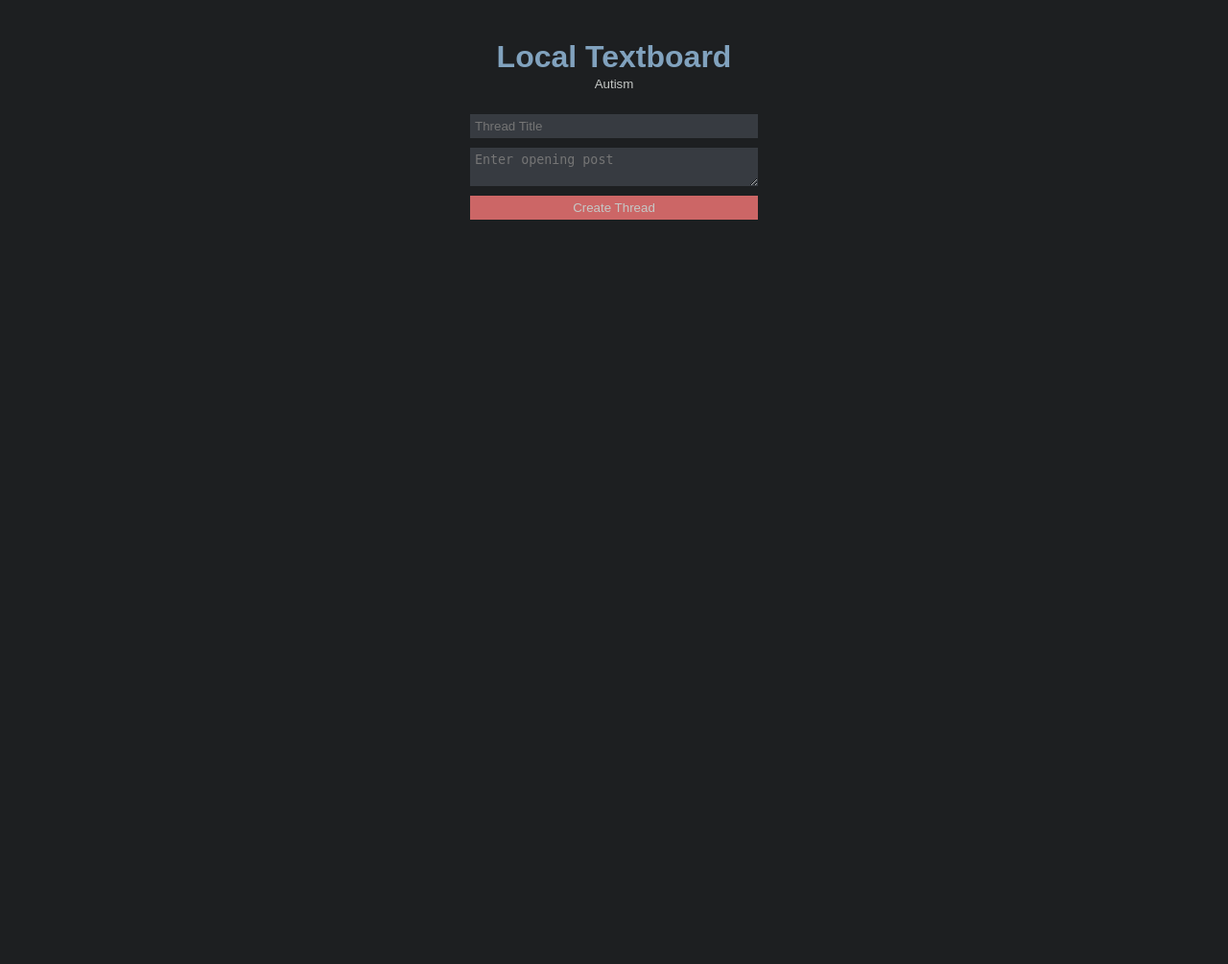
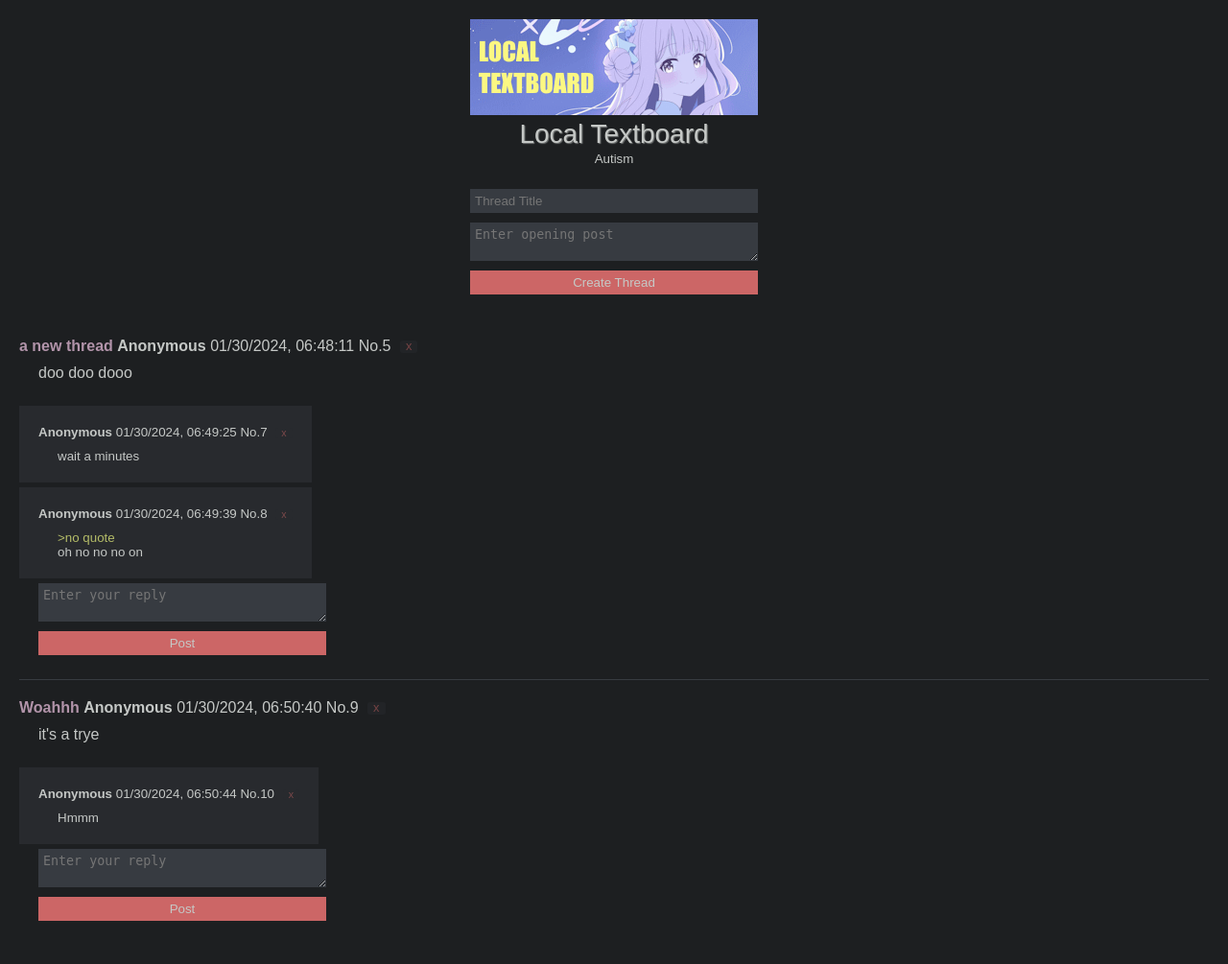
Before and after one commit to mjg-regular/local-textboard, a Flask app: page / in a window 1280 px wide. Shown: the whole page at 96% size. Before the commit the page ends 229 px from the top, so only its background shows below. Run offline with Flask 3, Linux system fonts and the light colour scheme.

Commit message:
QoL Updates
New implementations:

- saves the state of the board even if you exit
- mika
- delete button

```diff
--- a/app.py
+++ b/app.py
@@ -1,34 +1,75 @@
 # Import necessary libraries
-from flask import Flask, render_template, request, redirect, url_for, jsonify  # Add jsonify to the import
-
+from flask import Flask, render_template, request, redirect, url_for, jsonify
+import json
+import os
+from datetime import datetime  # For timestamping posts
 
 app = Flask(__name__)
 
 # Data structure to store threads
 threads = []
 
+# Helper functions to load and save threads to a JSON file
+def save_threads():
+    with open('threads.json', 'w') as file:
+        json.dump(threads, file)
+
+def load_threads():
+    if os.path.isfile('threads.json'):
+        with open('threads.json', 'r') as file:
+            return json.load(file)
+    return []
+
 @app.route('/')
 def index():
     return render_template('index.html', threads=threads)
 
-# Flask app routes
+# app.py
+post_counter = 0
+
 @app.route('/create-thread', methods=['POST'])
 def create_thread():
+    global post_counter
     title = request.form.get('title')
     content = request.form.get('content')  # Get the opening post content
     if title and content:  # Make sure both title and content are provided
-        threads.append({'title': title, 'posts': [content]})  # Save the opening post along with the title
+        post_counter += 1
+        threads.append({'title': title, 'posts': [{'name': 'Anonymous', 'date': datetime.now().strftime("%m/%d/%Y, %H:%M:%S"), 'number': post_counter, 'content': content}]})  # Save the opening post along with the title, date and number
+        save_threads()  # Save threads after adding new thread
     return redirect(url_for('index'))
-
 
 @app.route('/post/<int:thread_id>', methods=['POST'])
 def post(thread_id):
+    global post_counter
     content = request.form.get('content')
     if content:
-        threads[thread_id]['posts'].append(content)
-    return jsonify(content=content)  # Return only the new post's content as JSON
+        post_counter += 1
+        post = {'name': 'Anonymous', 'date': datetime.now().strftime("%m/%d/%Y, %H:%M:%S"), 'number': post_counter, 'content': content}
+        threads[thread_id]['posts'].append(post)
+        save_threads()  # Save threads after adding new post
+    return jsonify(post)  # Return the new post as JSON
 
+@app.route('/delete-post', methods=['POST'])
+def delete_post():
+    global threads
+    thread_id = request.form.get('thread_id', type=int)
+    post_number = request.form.get('post_number', type=int)
+    is_opening_post = False
 
+    for index, thread in enumerate(threads):
+        if thread['posts'][0]['number'] == post_number:
+            is_opening_post = True
+            del threads[index]
+            break
+        else:
+            thread['posts'][:] = [post for post in thread['posts'] if post['number'] != post_number]
+
+    save_threads()
+    # Return indication if it was an opening post or not
+    return jsonify({'is_opening_post': is_opening_post}), 204
+
+# Load threads from file when the application starts
+threads = load_threads()
 
 if __name__ == '__main__':
-    app.run(debug=True)
+    app.run(debug=True, threaded=False)
--- a/static/scripts.js
+++ b/static/scripts.js
@@ -1,5 +1,5 @@
 /* scripts.js */
-document.addEventListener("DOMContentLoaded", function(){
+document.addEventListener("DOMContentLoaded", function () {
     const forms = document.querySelectorAll("form.reply-form");
     forms.forEach((form) => {
         form.addEventListener("submit", (event) => {
@@ -16,23 +16,83 @@ document.addEventListener("DOMContentLoaded", function(){
             }).then((json) => {
                 const newPost = document.createElement('div');
                 newPost.classList.add('post');
-                const lines = json.content.split('\r\n');
+                newPost.setAttribute('id', `post-${json.number}`);
+
+                const anonymous = document.createElement('strong');
+                anonymous.textContent = 'Anonymous';
+                newPost.appendChild(anonymous);
+
+                const date = document.createElement('span');
+                date.textContent = ' ' + json.date + ' No.' + json.number;
+                newPost.appendChild(date);
+
+                const deleteBtn = document.createElement('button');
+                deleteBtn.textContent = 'x';
+                deleteBtn.className = 'delete-btn';
+                deleteBtn.setAttribute('data-thread-id', json.thread_id);
+                deleteBtn.setAttribute('data-post-number', json.number);
+                newPost.appendChild(deleteBtn);
+
+                const postContent = document.createElement('div');
+                postContent.classList.add('post-content');
+
+                const lines = json.content.split('\n');
                 lines.forEach((line, index) => {
                     const span = document.createElement('span');
                     if (line.startsWith('>')) {
                         span.classList.add('quote');
                     }
                     span.textContent = line;
-                    newPost.appendChild(span);
+                    postContent.appendChild(span);
                     if (index !== lines.length - 1) {
-                        newPost.appendChild(document.createElement('br'));
+                        postContent.appendChild(document.createElement('br'));
                     }
                 });
-                form.previousElementSibling.appendChild(newPost);
+
+                newPost.appendChild(postContent);
+
+                // Find the last '.post' or '.opening-post' in the '.thread' and insert the new post after it
+                let lastPost = form.parentElement.querySelector('.post:last-of-type');
+                if (!lastPost) { // If there are no '.post', this must be a new thread, find '.opening-post' instead
+                    lastPost = form.parentElement.querySelector('.opening-post');
+                }
+                lastPost.after(newPost);
                 form.reset();
             }).catch((error) => {
                 console.error('There has been a problem with your fetch operation:', error);
             });
         });
     });
+
+    // Event delegation to handle click events on delete buttons
+    document.addEventListener('click', function (event) {
+        if (event.target.matches('.delete-btn')) {
+            event.preventDefault();
+            const postNumber = event.target.dataset.postNumber;
+            const threadId = event.target.dataset.threadId;
+            fetch(`/delete-post`, {
+                method: 'POST',
+                headers: {
+                    'Content-Type': 'application/x-www-form-urlencoded',
+                },
+                body: `thread_id=${threadId}&post_number=${postNumber}`,
+            }).then(response => {
+                if (response.ok) {
+                    // Check if the post to be deleted is an opening post
+                    // If so, delete the whole thread container
+                    const postElement = document.getElementById(`post-${postNumber}`);
+                    if(postElement && postElement.classList.contains('opening-post')) {
+                        postElement.parentNode.remove();
+                    } else {
+                        // If it's a reply, just remove that post
+                        postElement.remove();
+                    }
+                } else {
+                    console.error('Failed to delete the post');
+                }
+            }).catch(error => {
+                console.error('Error:', error);
+            });
+        }
+    });
 });
--- a/static/styles.css
+++ b/static/styles.css
@@ -11,7 +11,14 @@ h1, h2 {
 }
 h1 {
     text-align: center; /* Center the main title */
+    color: rgb(197, 200, 198);
+    font-family: sans-serif;
+    font-size: 28px;
+    font-weight: 400;
+    text-shadow: rgba(167, 170, 168, 0.6) 1px 1px 1px;
+    white-space: pre-line;
     margin-bottom: 0;
+    margin-top: 0;
 }
 input[type=text], input[type=submit], textarea {
     background-color: #373b41; /* Tomorrow Night Comment */
@@ -52,6 +59,8 @@ form {
     color: #c5c8c6;
     display: inline-block; /* Make width adapt to content */
     width: auto; /* Auto width */
+    clear: both; /* Clear floated elements on both sides */
+
 }
 .op-post {
     background-color: transparent; /* Remove bg color from OP post */
@@ -78,8 +87,38 @@ form {
 blockquote {
     color: #b5bd68; /* Tomorrow Green for blockquotes */
 }
-
-
 .reply-form {
     margin-left: 15px; /* Indent form to match replies */
 }
+
+.opening-post {
+    background-color: transparent; /* Remove background color */
+    padding: 0; /* Remove padding */
+    margin-top: 0; /* Align with title */
+    margin-bottom: 20px;
+}
+.thread-title {
+    color: #b294aa; /* Your chosen color */
+}
+
+.post-content {
+    margin-top: 10px; /* Create space between date and post content */
+    padding-left: 20px; /* Indent post contents */
+}
+.delete-btn {
+    background-color: #282a2e; /* Tomorrow Selection */
+    color: #cc6666; /* Tomorrow Red for delete text */
+    border: none;
+    font-size: 0.8em; /* Smaller font size for delete button */
+    line-height: 1; /* Adjust line height */
+    padding: 0 6px; /* Padding on sides but not top/bottom */
+    cursor: pointer;
+    vertical-align: middle; /* Align with text vertically */
+    margin-left: 5px; /* Spacing from the post number */
+    border-radius: 3px; /* Rounded corners for aesthetics */
+    opacity: 0.5; /* Semi-transparent button by default */
+    transition: opacity 0.2s; /* Transition effect for opacity change */
+}
+.delete-btn:hover {
+    opacity: 1; /* Fully visible on hover */
+}
--- a/templates/index.html
+++ b/templates/index.html
@@ -1,3 +1,4 @@
+<!-- index.html -->
 <!DOCTYPE html>
 <html lang="en">
 <head>
@@ -5,9 +6,10 @@
     <meta name="viewport" content="width=device-width, initial-scale=1.0">
     <title>Local Textboard</title>
     <link rel="stylesheet" href="{{ url_for('static', filename='styles.css') }}">
-    <script src="{{ url_for('static', filename='scripts.js') }}"></script>
+    <script src="{{ url_for('static', filename='scripts.js') }}" defer></script>
 </head>
 <body>
+    <center><img src="{{ url_for('static', filename='images/banner.gif') }}"></center>
     <h1>Local Textboard</h1>
     <center><small>Autism</small></center><br>
     <div class="form-container">
@@ -20,20 +22,15 @@
     <div class="threads-container">
         {% for thread in threads %}
             <div class="thread">
-                <b>{{ thread.title }}</b><br>
-                <div class="post op-post">
-                    {% for line in thread.posts[0].split('\n') %}
-                        {% if line.startswith('>') %}
-                            <span class="quote">{{ line }}</span><br>
-                        {% else %}
-                            {{ line }}<br>
+                {% for post in thread.posts %}
+                    <div class="{{ 'opening-post' if loop.first else 'post' }}" id="post-{{ post.number }}">
+                        {% if loop.first %}
+                            <strong class="thread-title">{{ thread.title }}</strong> <!-- Thread title for OP -->
                         {% endif %}
-                    {% endfor %}
-                </div> <!-- Opening Post displayed here -->
-                <div class="replies">
-                    {% for post in thread.posts[1:] %}
-                        <div class="post">
-                            {% for line in post.split('\r\n') %}
+                        <strong>{{ post.name }}</strong> {{ post.date }} No.{{ post.number }}
+                        <button class="delete-btn" data-thread-id="{{ loop.index0 }}" data-post-number="{{ post.number }}">x</button><br>
+                        <div class="post-content">
+                            {% for line in post.content.split('\n') %}
                                 {% if line.startswith('>') %}
                                     <span class="quote">{{ line }}</span><br>
                                 {% else %}
@@ -41,8 +38,8 @@
                                 {% endif %}
                             {% endfor %}
                         </div>
-                    {% endfor %}
-                </div>
+                    </div>
+                {% endfor %}
                 <form action="/post/{{ loop.index0 }}" method="post" class="reply-form">
                     <textarea name="content" placeholder="Enter your reply"></textarea>
                     <input type="submit" value="Post">
--- /dev/null
+++ b/threads.json
@@ -0,0 +1 @@
+[{"title": "a new thread", "posts": [{"name": "Anonymous", "date": "01/30/2024, 06:48:11", "number": 5, "content": "doo doo dooo"}, {"name": "Anonymous", "date": "01/30/2024, 06:49:25", "number": 7, "content": "wait a minutes"}, {"name": "Anonymous", "date": "01/30/2024, 06:49:39", "number": 8, "content": ">no quote\r\noh no no no on"}]}, {"title": "Woahhh", "posts": [{"name": "Anonymous", "date": "01/30/2024, 06:50:40", "number": 9, "content": "it's a trye"}, {"name": "Anonymous", "date": "01/30/2024, 06:50:44", "number": 10, "content": "Hmmm"}]}]
```
Also changed, not shown: static/images/banner.gif (added).
